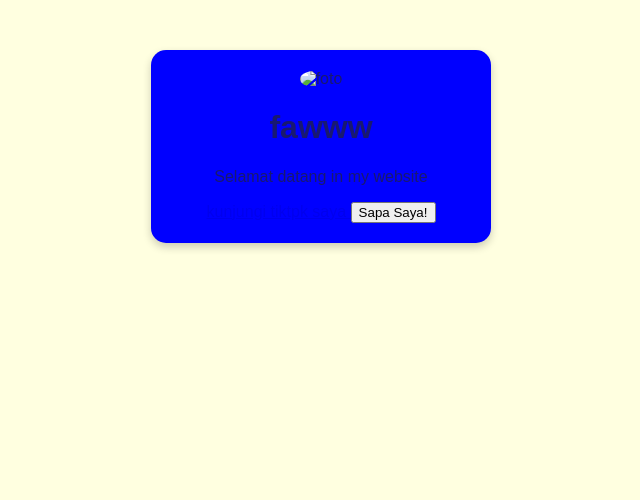
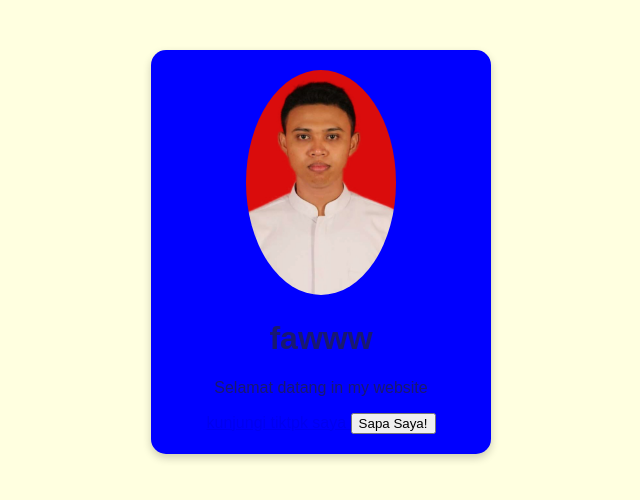
Before and after one commit to imamsupriadi47-bit/fawww, a plain HTML site: page index.html in a window 1280 px wide. Shown: the whole page, without its empty margins (319-959 px from the left). Drawn offline with Linux system fonts and the light colour scheme.

Commit message:
Update index.html

```diff
--- a/index.html
+++ b/index.html
@@ -6,7 +6,7 @@
 </head>
 <body>
     <div class="kartu-profil">
-    <img src="foto-profil.jpg" alt=foto profil saya">
+    <img src="Pi7_Passport_Photo.jpeg" alt=foto profil saya">
     <h1>fawww</h1>
     <p>Selamat datang in my website</p>
     <a href="https://www.tiktok.com/@fawaidgaming?_t=ZS-90aPsTOqUYX&_r=1">kunjungi tiktpk saya </a>
```
